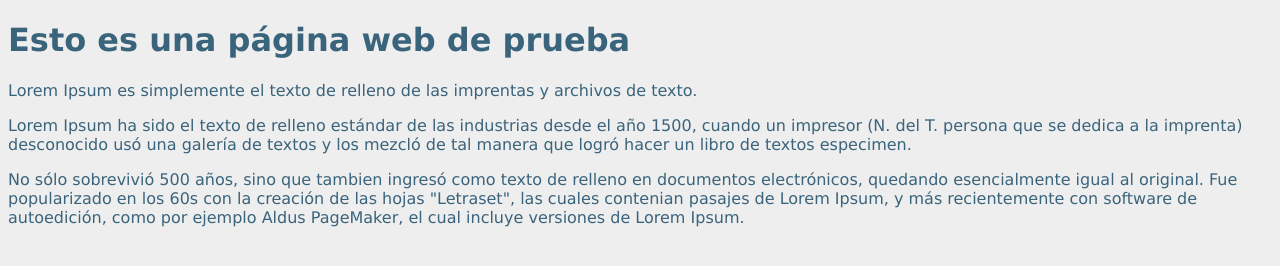
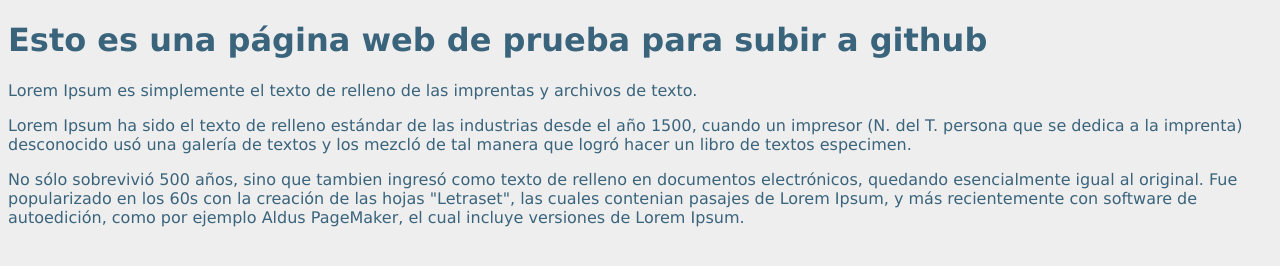
Before and after one commit to arpafer/proyecto-prueba-de-web-, a plain HTML site: page index.html in a window 1280 px wide. Drawn offline with Linux system fonts and the light colour scheme.

Commit message:
tercer commit

```diff
--- a/index.html
+++ b/index.html
@@ -8,7 +8,7 @@
   </head>
 
   <body>
-    <h1>Esto es una página web de prueba</h1>
+    <h1>Esto es una página web de prueba para subir a github</h1>
     <p>
       Lorem Ipsum es simplemente el texto de relleno de las imprentas y archivos
       de texto.
```
